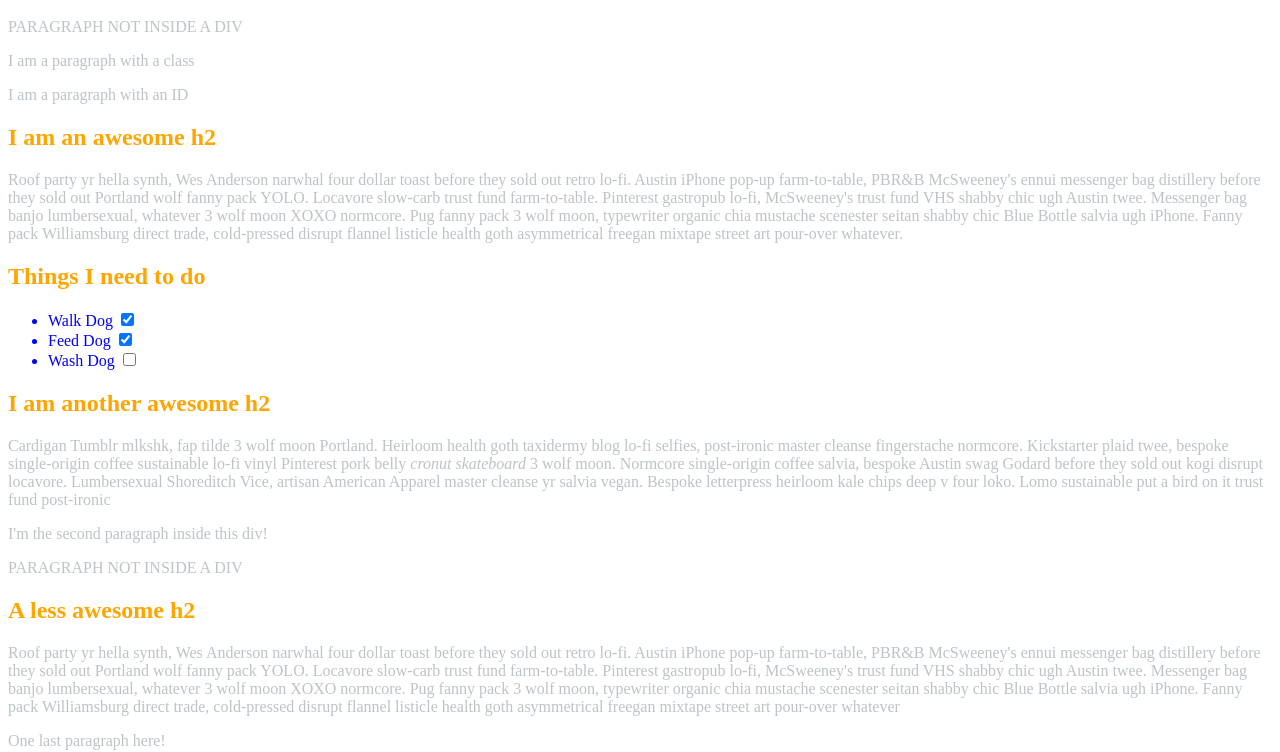
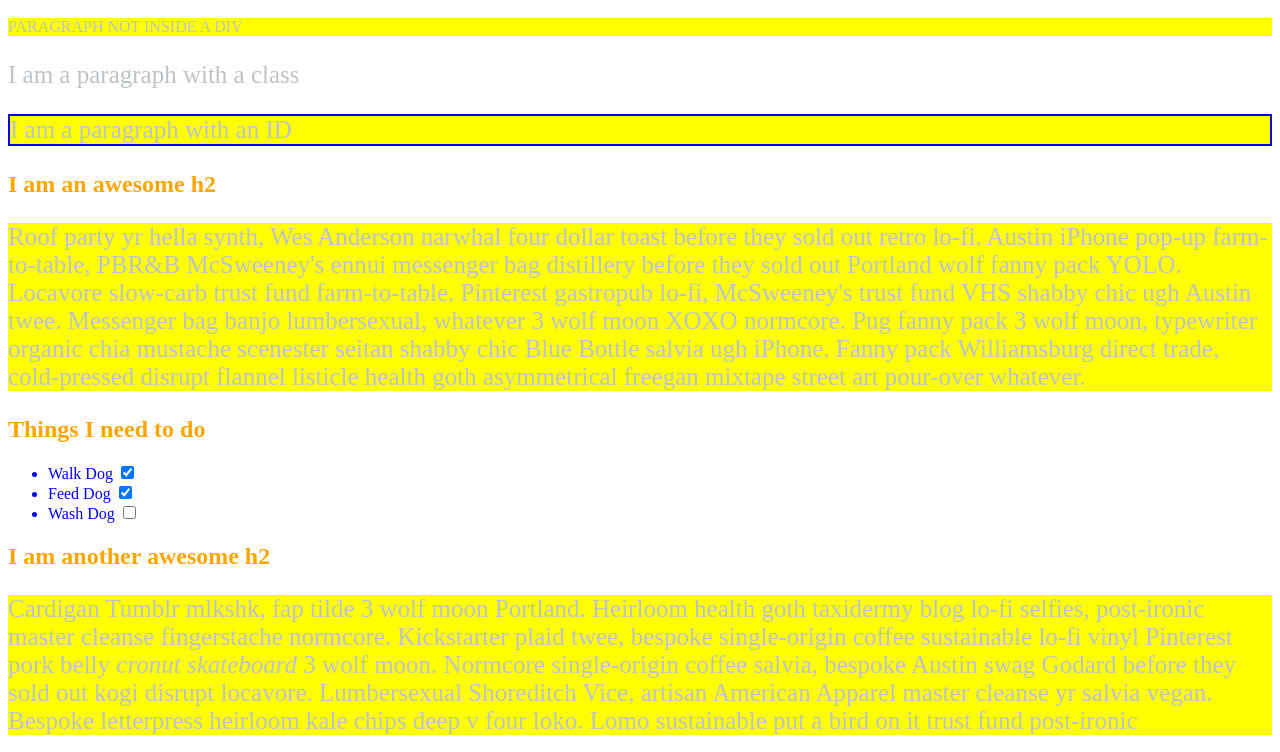
Before and after one commit to rafael46/the-web-developer-bootcamp, a plain HTML site: page SECTION 5 introduccion to CSS/09_Selector_Exercise_Starter/selectorsExercise.html in a window 1280 px wide. Shown: the part 48-800 px from the top of the page. Drawn offline with Linux system fonts and the light colour scheme.

Commit message:
section 6

```diff
--- /dev/null
+++ b/SECTION 5 introduccion to CSS/09_Selector_Exercise_Starter/Finish up this exerrcise.txt
@@ -0,0 +1 @@
+finish up
--- a/SECTION 5 introduccion to CSS/09_Selector_Exercise_Starter/selectors.css
+++ b/SECTION 5 introduccion to CSS/09_Selector_Exercise_Starter/selectors.css
@@ -22,19 +22,29 @@ li {
 }
 
 /*Change the background on every paragraph to be yellow*/
-
+p {
+  background: yellow
+}
 
 /*Make all inputs have a 3px red border*/
-
+input {
+  border: 3px solid red
+}
 
 /* Give everything with the class 'hello' a white background*/
-
+.hello {
+  background: white
+}
 
 /* Give the element with id 'special' a 2px solid blue border(pick your own rgb blue)*/
-
+#special {
+  border: 2px solid rgb(0,0,255)
+}
 
 /*Make all the <p>'s that are nested inside of divs 25px font(font-size: 25px)*/
-
+div p {
+  font-size: 25px
+}
 
 /*Make only inputs with type 'text' have a gray background*/
 
--- /dev/null
+++ b/section-6-intermediete-css/01_Fonts_Intro/styles.css
@@ -0,0 +1,27 @@
+/*font-family*/
+
+p {
+	font-family: Arial;
+}
+
+h1 {
+	font-family: Georgia;
+}
+
+/*font-size*/
+
+body {
+	font-size: 10px;
+}
+
+h1 {
+	font-size: 5.0em;
+}
+
+p {
+	font-size: 2.0em;
+}
+
+span {
+	font-size: 2.0em;
+}
```
Also changed, not shown: SECTION 5 introduccion to CSS/03/aboutMe.html (+4 -3 lines), section-6-intermediete-css/01_Fonts_Intro/fonts.html (added, +20 -0 lines), 8 other files.
